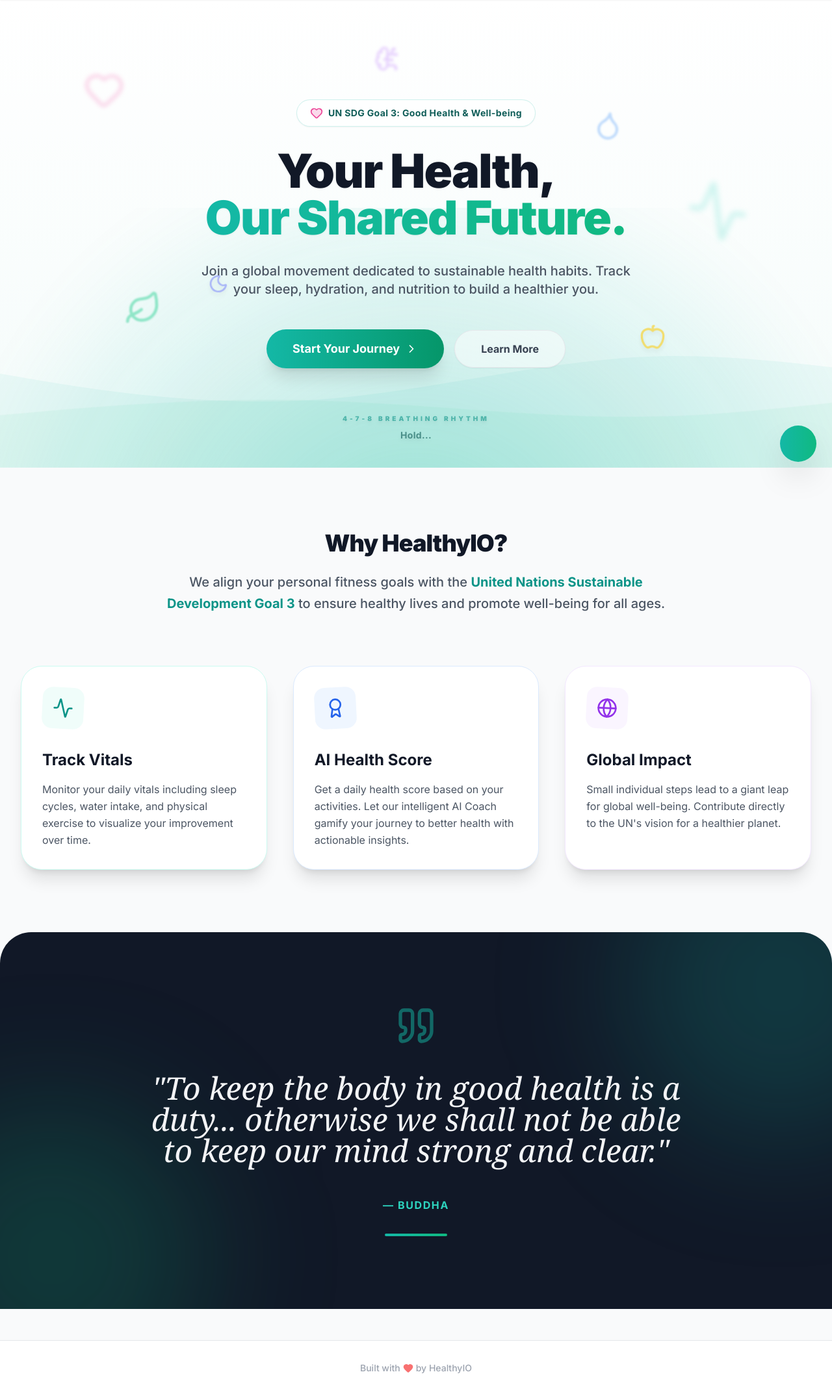
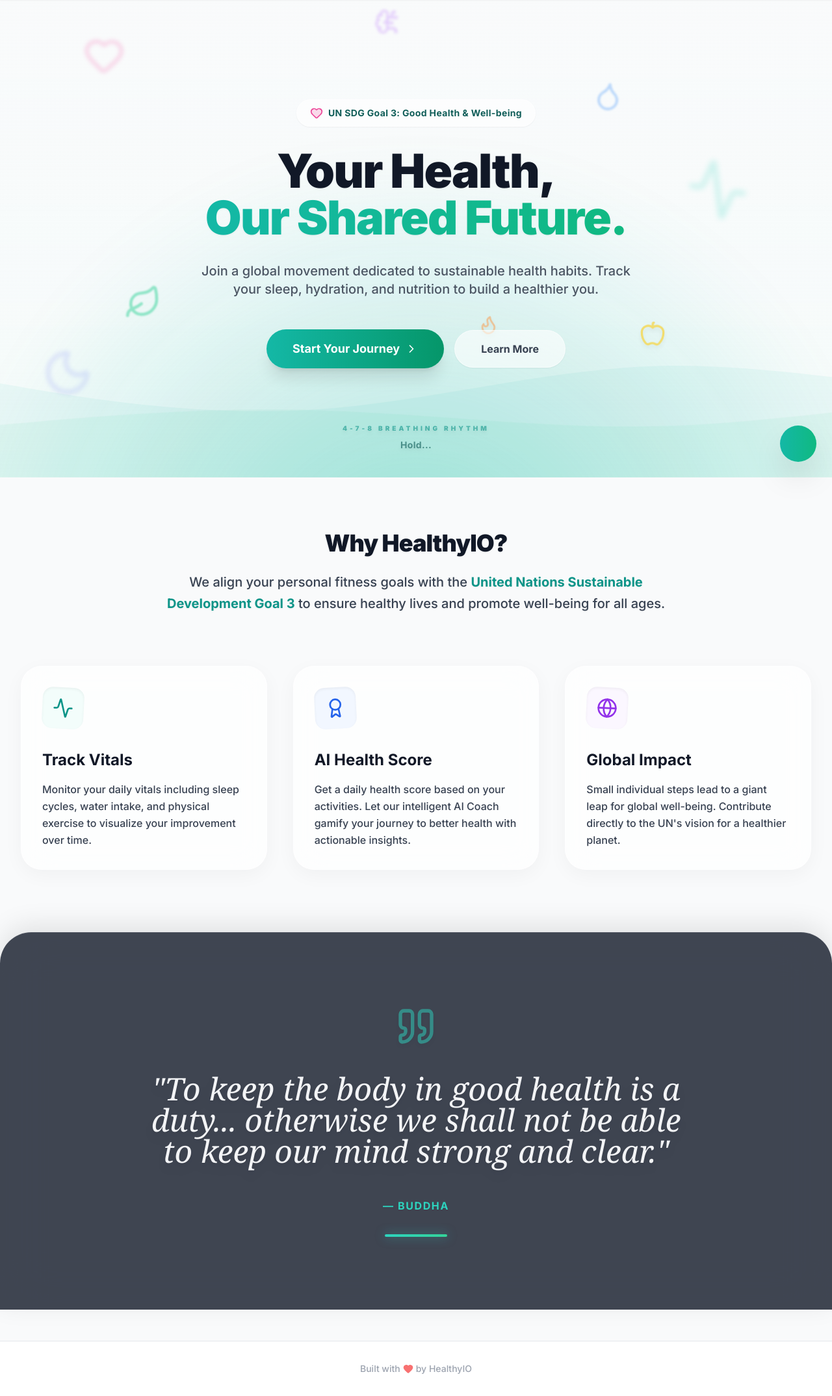
Before and after one commit to Lakshaya7/HealthyIO_live, a Django app: template core/templates/core/home.html in a window 1280 px wide. Shown: the part 65-2214 px from the top of the page at 65% size. Before the commit the page ends 2179 px from the top, so only its background shows below. Run offline with Django 5.2, Linux system fonts and the light colour scheme; the template is opened without the code that fills it, so the values that code supplies are empty; the visitor is signed in with stand-in values (Sample User, id 1); some libraries are stand-ins or nearby versions.

Commit message:
Made changes in more new Elements to UI

```diff
--- a/core/templates/core/home.html
+++ b/core/templates/core/home.html
@@ -80,12 +80,12 @@
 </style>
 
 <!-- ==============================================
-     HERO SECTION (Parallax + Breathing Backgrounds)
+     GLOBAL FIXED BACKGROUND (Covers Entire Page)
      ============================================== -->
-<div class="relative w-full min-h-[90vh] flex flex-col justify-center items-center overflow-hidden bg-gradient-to-b from-white to-teal-50/50 dark:from-gray-900 dark:to-gray-800 transition-colors duration-300">
+<div class="fixed inset-0 w-full h-full pointer-events-none z-0 bg-gradient-to-b from-gray-50 to-teal-50/40 dark:from-gray-900 dark:to-gray-800 transition-colors duration-300 overflow-hidden">
 
     <!-- ZEN BREATHING WAVE AURA -->
-    <div class="absolute bottom-0 left-0 w-full h-[50vh] z-[1] pointer-events-none flex items-end justify-center overflow-hidden">
+    <div class="absolute bottom-0 left-0 w-full h-[50vh] flex items-end justify-center">
         <div class="breathing-aura"></div>
         <div class="absolute bottom-0 w-full h-[30vh] opacity-60">
             <svg class="absolute bottom-0 w-[200%] h-full breathing-svg" viewBox="0 0 1440 320" preserveAspectRatio="none">
@@ -101,17 +101,20 @@
         </div>
     </div>
 
-    <!-- FLOATING HEALTH PARTICLES (Parallax Layers) -->
-    <div id="parallax-container" class="absolute inset-0 pointer-events-none z-[2] overflow-hidden">
-        <!-- Far back layer (Slow moving, very blurry) -->
+    <!-- FLOATING HEALTH PARTICLES (Parallax Layers spread across entire screen) -->
+    <div id="parallax-container" class="absolute inset-0 z-10">
+        <!-- Far back layer -->
         <div class="parallax-item absolute top-[15%] left-[10%] text-pink-400 dark:text-pink-500 opacity-30 blur-[3px]" data-speed="-1">
             <i data-lucide="heart" class="w-16 h-16 animate-drift"></i>
         </div>
         <div class="parallax-item absolute top-[40%] right-[10%] text-teal-400 dark:text-teal-500 opacity-20 blur-[4px]" data-speed="-1.5">
             <i data-lucide="activity" class="w-24 h-24 animate-drift-slow"></i>
         </div>
+        <div class="parallax-item absolute bottom-[15%] left-[5%] text-indigo-400 dark:text-indigo-500 opacity-20 blur-[3px]" data-speed="-2">
+            <i data-lucide="moon" class="w-20 h-20 animate-drift"></i>
+        </div>
 
-        <!-- Mid layer (Medium speed, slightly blurry) -->
+        <!-- Mid layer -->
         <div class="parallax-item absolute top-[25%] right-[25%] text-blue-400 dark:text-blue-500 opacity-40 blur-[1.5px]" data-speed="3">
             <i data-lucide="droplet" class="w-12 h-12 animate-drift-slow"></i>
         </div>
@@ -122,18 +125,24 @@
             <i data-lucide="brain-circuit" class="w-10 h-10 animate-drift"></i>
         </div>
 
-        <!-- Front layer (Fastest, crispest) -->
+        <!-- Front layer -->
         <div class="parallax-item absolute bottom-[25%] right-[20%] text-yellow-400 dark:text-yellow-500 opacity-60 drop-shadow-lg" data-speed="5">
             <i data-lucide="apple" class="w-10 h-10 animate-drift"></i>
         </div>
-        <div class="parallax-item absolute top-[60%] left-[25%] text-indigo-400 dark:text-indigo-500 opacity-60 drop-shadow-lg" data-speed="-4">
-            <i data-lucide="moon" class="w-8 h-8 animate-drift-slow"></i>
+        <div class="parallax-item absolute top-[70%] right-[40%] text-orange-400 dark:text-orange-500 opacity-50 drop-shadow-lg" data-speed="-4">
+            <i data-lucide="flame" class="w-8 h-8 animate-drift-slow"></i>
+        </div>
     </div>
 </div>
 
-    <!-- MAIN HERO CONTENT -->
-    <div class="relative z-[10] max-w-7xl mx-auto px-4 sm:px-6 lg:px-8 text-center animate-fade-in-up">
-        <div class="inline-flex items-center gap-2 bg-white/50 dark:bg-gray-800/50 backdrop-blur-md px-5 py-2.5 rounded-full mb-8 border border-teal-500/20 shadow-sm">
+<!-- ==============================================
+     SCROLLABLE PAGE CONTENT (Overlays Background)
+     ============================================== -->
+<div class="relative z-10 w-full flex flex-col">
+
+    <!-- HERO SECTION -->
+    <div class="w-full min-h-[90vh] flex flex-col justify-center items-center text-center animate-fade-in-up px-4 sm:px-6 lg:px-8">
+        <div class="inline-flex items-center gap-2 bg-white/60 dark:bg-gray-800/60 backdrop-blur-md px-5 py-2.5 rounded-full mb-8 border border-white/50 dark:border-gray-700 shadow-sm">
             <i data-lucide="heart" class="w-5 h-5 text-pink-500 fill-pink-500/20"></i>
             <span class="font-bold tracking-wide text-sm text-teal-800 dark:text-teal-200">UN SDG Goal 3: Good Health & Well-being</span>
         </div>
@@ -151,70 +160,63 @@
             <a href="{% url 'register' %}" class="w-full sm:w-auto px-10 py-4 bg-gradient-to-r from-teal-500 to-emerald-600 text-white font-bold text-lg rounded-full shadow-xl hover:shadow-2xl hover:scale-105 transition-all flex items-center justify-center gap-2">
                 Start Your Journey <i data-lucide="chevron-right" class="w-5 h-5"></i>
             </a>
-            <button onclick="document.getElementById('about').scrollIntoView({behavior: 'smooth'})" class="w-full sm:w-auto px-10 py-4 rounded-full font-bold text-gray-700 dark:text-gray-200 bg-white/50 dark:bg-gray-800/50 border border-gray-200 dark:border-gray-700 hover:bg-white dark:hover:bg-gray-800 transition-all backdrop-blur-sm shadow-sm">
+            <button onclick="document.getElementById('about').scrollIntoView({behavior: 'smooth'})" class="w-full sm:w-auto px-10 py-4 rounded-full font-bold text-gray-700 dark:text-gray-200 bg-white/60 dark:bg-gray-800/60 border border-white/50 dark:border-gray-700 hover:bg-white/80 dark:hover:bg-gray-800 transition-all backdrop-blur-md shadow-sm">
                 Learn More
             </button>
         </div>
     </div>
-</div>
 
-<!-- ==============================================
-     FEATURES SECTION
-     ============================================== -->
-<div id="about" class="py-24 max-w-7xl mx-auto px-4 sm:px-6 lg:px-8 bg-transparent">
+    <!-- FEATURES SECTION (Glassmorphism Cards) -->
+    <div id="about" class="py-24 max-w-7xl mx-auto w-full px-4 sm:px-6 lg:px-8">
         <div class="text-center mb-20">
-        <h2 class="text-4xl font-black text-gray-900 dark:text-white mb-6 tracking-tight">Why HealthyIO?</h2>
-        <p class="text-xl text-gray-600 dark:text-gray-400 max-w-3xl mx-auto leading-relaxed font-medium">
+            <h2 class="text-4xl font-black text-gray-900 dark:text-white mb-6 tracking-tight drop-shadow-sm">Why HealthyIO?</h2>
+            <p class="text-xl text-gray-700 dark:text-gray-300 max-w-3xl mx-auto leading-relaxed font-medium drop-shadow-sm">
                 We align your personal fitness goals with the <span class="text-teal-600 dark:text-teal-400 font-bold">United Nations Sustainable Development Goal 3</span> to ensure healthy lives and promote well-being for all ages.
             </p>
         </div>
 
         <div class="grid md:grid-cols-3 gap-10">
-        <div class="p-8 bg-white dark:bg-gray-800 rounded-[2rem] border border-teal-100 dark:border-teal-900 shadow-xl hover:-translate-y-2 transition-transform duration-300 group">
-            <div class="w-16 h-16 bg-teal-50 dark:bg-teal-900/30 rounded-2xl flex items-center justify-center text-teal-600 dark:text-teal-400 mb-8 transform rotate-3 group-hover:rotate-6 transition-transform">
+            <div class="p-8 bg-white/70 dark:bg-gray-800/70 backdrop-blur-xl rounded-[2rem] border border-white/50 dark:border-gray-700 shadow-[0_8px_30px_rgb(0,0,0,0.04)] hover:-translate-y-2 transition-transform duration-300 group">
+                <div class="w-16 h-16 bg-teal-50/80 dark:bg-teal-900/50 rounded-2xl flex items-center justify-center text-teal-600 dark:text-teal-400 mb-8 transform rotate-3 group-hover:rotate-6 transition-transform shadow-inner">
                     <i data-lucide="activity" class="w-8 h-8"></i>
                 </div>
                 <h3 class="text-2xl font-bold text-gray-900 dark:text-white mb-4">Track Vitals</h3>
-            <p class="text-gray-600 dark:text-gray-400 leading-relaxed">Monitor your daily vitals including sleep cycles, water intake, and physical exercise to visualize your improvement over time.</p>
+                <p class="text-gray-700 dark:text-gray-300 leading-relaxed font-medium">Monitor your daily vitals including sleep cycles, water intake, and physical exercise to visualize your improvement over time.</p>
             </div>
-        <div class="p-8 bg-white dark:bg-gray-800 rounded-[2rem] border border-blue-100 dark:border-blue-900 shadow-xl hover:-translate-y-2 transition-transform duration-300 group">
-            <div class="w-16 h-16 bg-blue-50 dark:bg-blue-900/30 rounded-2xl flex items-center justify-center text-blue-600 dark:text-blue-400 mb-8 transform -rotate-3 group-hover:-rotate-6 transition-transform">
+            <div class="p-8 bg-white/70 dark:bg-gray-800/70 backdrop-blur-xl rounded-[2rem] border border-white/50 dark:border-gray-700 shadow-[0_8px_30px_rgb(0,0,0,0.04)] hover:-translate-y-2 transition-transform duration-300 group">
+                <div class="w-16 h-16 bg-blue-50/80 dark:bg-blue-900/50 rounded-2xl flex items-center justify-center text-blue-600 dark:text-blue-400 mb-8 transform -rotate-3 group-hover:-rotate-6 transition-transform shadow-inner">
                     <i data-lucide="award" class="w-8 h-8"></i>
                 </div>
                 <h3 class="text-2xl font-bold text-gray-900 dark:text-white mb-4">AI Health Score</h3>
-            <p class="text-gray-600 dark:text-gray-400 leading-relaxed">Get a daily health score based on your activities. Let our intelligent AI Coach gamify your journey to better health with actionable insights.</p>
+                <p class="text-gray-700 dark:text-gray-300 leading-relaxed font-medium">Get a daily health score based on your activities. Let our intelligent AI Coach gamify your journey to better health with actionable insights.</p>
             </div>
-        <div class="p-8 bg-white dark:bg-gray-800 rounded-[2rem] border border-purple-100 dark:border-purple-900 shadow-xl hover:-translate-y-2 transition-transform duration-300 group">
-            <div class="w-16 h-16 bg-purple-50 dark:bg-purple-900/30 rounded-2xl flex items-center justify-center text-purple-600 dark:text-purple-400 mb-8 transform rotate-3 group-hover:rotate-6 transition-transform">
+            <div class="p-8 bg-white/70 dark:bg-gray-800/70 backdrop-blur-xl rounded-[2rem] border border-white/50 dark:border-gray-700 shadow-[0_8px_30px_rgb(0,0,0,0.04)] hover:-translate-y-2 transition-transform duration-300 group">
+                <div class="w-16 h-16 bg-purple-50/80 dark:bg-purple-900/50 rounded-2xl flex items-center justify-center text-purple-600 dark:text-purple-400 mb-8 transform rotate-3 group-hover:rotate-6 transition-transform shadow-inner">
                     <i data-lucide="globe" class="w-8 h-8"></i>
                 </div>
                 <h3 class="text-2xl font-bold text-gray-900 dark:text-white mb-4">Global Impact</h3>
-            <p class="text-gray-600 dark:text-gray-400 leading-relaxed">Small individual steps lead to a giant leap for global well-being. Contribute directly to the UN's vision for a healthier planet.</p>
+                <p class="text-gray-700 dark:text-gray-300 leading-relaxed font-medium">Small individual steps lead to a giant leap for global well-being. Contribute directly to the UN's vision for a healthier planet.</p>
             </div>
         </div>
     </div>
 
-<!-- ==============================================
-     QUOTES SECTION
-     ============================================== -->
-<div class="bg-gray-900 text-white py-28 relative overflow-hidden rounded-t-[3rem]">
-    <div class="absolute -top-40 -right-40 w-[30rem] h-[30rem] bg-teal-500/20 rounded-full blur-[100px] pointer-events-none"></div>
-    <div class="absolute -bottom-40 -left-40 w-[30rem] h-[30rem] bg-emerald-500/20 rounded-full blur-[100px] pointer-events-none"></div>
-
+    <!-- QUOTES SECTION (Glassmorphism overlap) -->
+    <div class="bg-gray-900/80 dark:bg-gray-900/95 backdrop-blur-2xl text-white py-28 relative overflow-hidden rounded-t-[3rem] border-t border-white/10 shadow-[0_-10px_40px_rgba(0,0,0,0.1)]">
         <div class="max-w-4xl mx-auto px-4 text-center relative z-10">
-        <i data-lucide="quote" class="w-16 h-16 mx-auto text-teal-500 mb-10 opacity-50"></i>
-        <blockquote class="text-3xl md:text-5xl font-serif italic leading-tight mb-12 text-gray-100">
+            <i data-lucide="quote" class="w-16 h-16 mx-auto text-teal-400 mb-10 opacity-50 drop-shadow-md"></i>
+            <blockquote class="text-3xl md:text-5xl font-serif italic leading-tight mb-12 text-gray-100 drop-shadow-lg">
                 "To keep the body in good health is a duty... otherwise we shall not be able to keep our mind strong and clear."
             </blockquote>
-        <cite class="text-teal-400 font-bold tracking-widest uppercase text-sm md:text-base not-italic block mb-2">— Buddha</cite>
-        <div class="w-24 h-1 bg-gradient-to-r from-teal-500 to-emerald-500 mx-auto rounded-full mt-8"></div>
+            <cite class="text-teal-400 font-bold tracking-widest uppercase text-sm md:text-base not-italic block mb-2 drop-shadow-sm">— Buddha</cite>
+            <div class="w-24 h-1 bg-gradient-to-r from-teal-400 to-emerald-400 mx-auto rounded-full mt-8 shadow-[0_0_15px_rgba(45,212,191,0.5)]"></div>
         </div>
+    </div>
+
 </div>
 
 <!-- PARALLAX MOUSE LISTENER -->
 <script>
     document.addEventListener("DOMContentLoaded", function() {
-        // Only run parallax on desktop devices to save battery on mobile
         if(window.innerWidth > 768) {
             document.addEventListener("mousemove", function(e) {
                 const items = document.querySelectorAll('.parallax-item');
```
Lines whose indentation alone changed are shown as unchanged.
